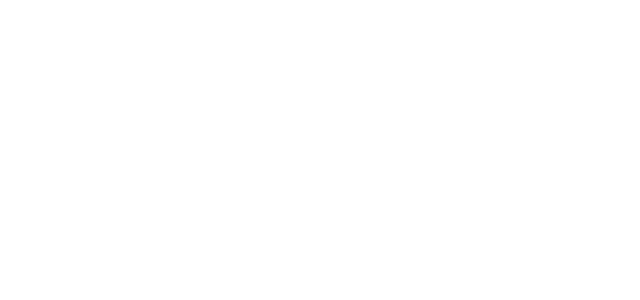
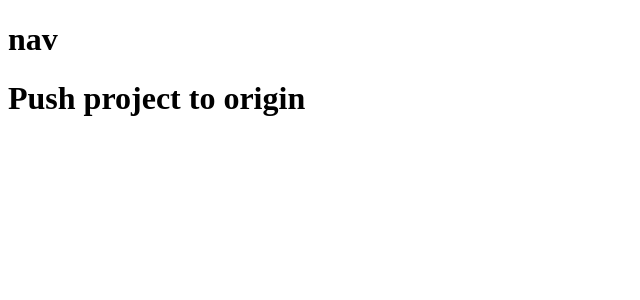
Before and after one commit to Surgithan/React-App, a React (Create React App) app: page / in a window 1280 px wide. Shown: the top 300 px of the page, without its empty margins (0-640 px from the left). Built offline with nearby package versions, Linux system fonts and the light colour scheme.

Commit message:
Resolved merge conflict while pulling

```diff
--- a/src/App.js
+++ b/src/App.js
@@ -1,9 +1,11 @@
 import React from 'react';
+import Nav from './Components/Nav';
 
 function App() {
   return (
     <div>
-
+      <Nav/>
+      <h1>Push project to origin</h1>
     </div>
   );
 }
```
